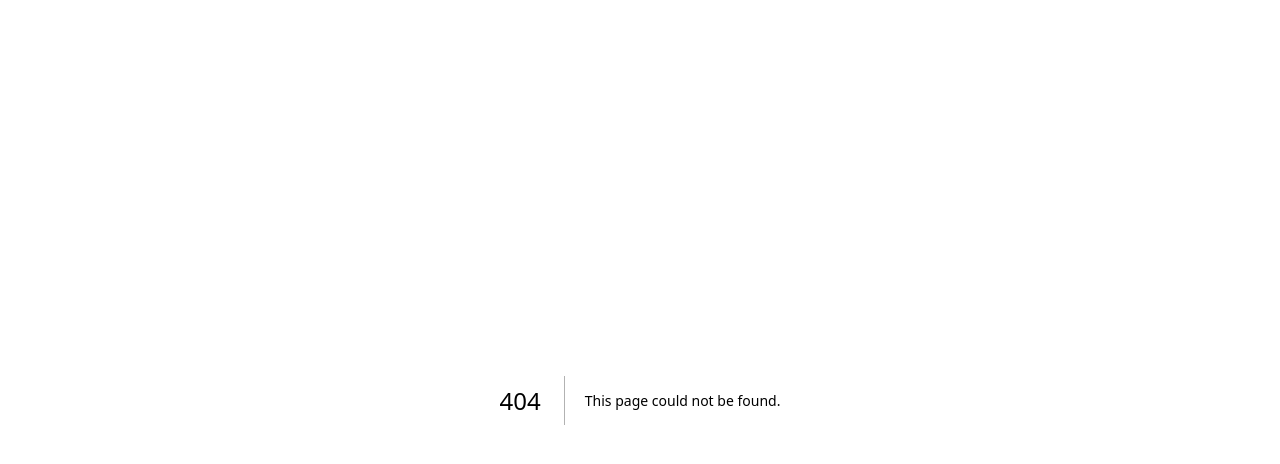
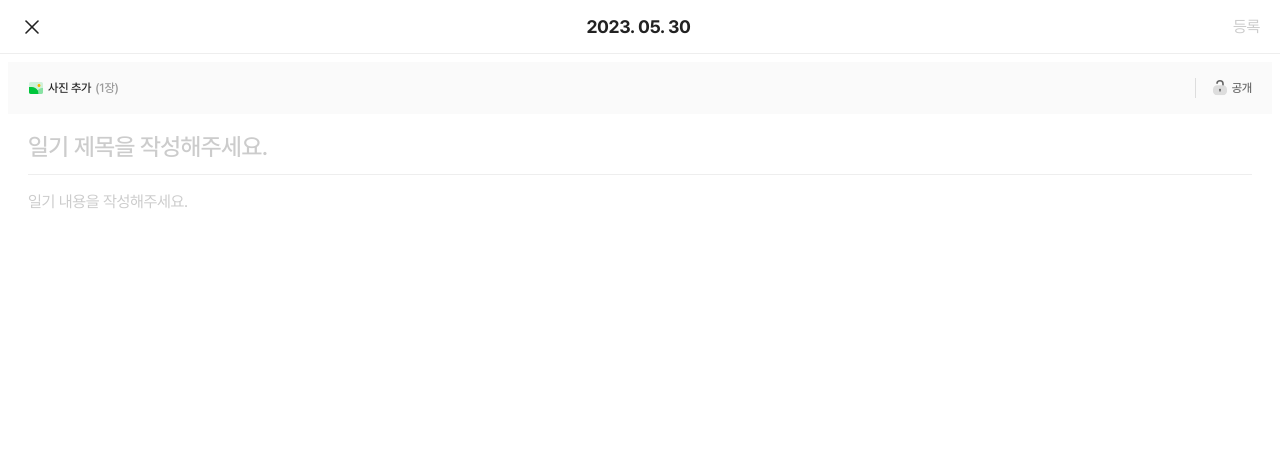
Before and after one commit to a-daily-diary/ADD.FE, a Next.js app: page /diary in a window 1280 px wide. Before the commit this address had no page. Shown: the top 464 px of the page. Built offline with nearby package versions, Linux system fonts and the light colour scheme; what emotion-reset would draw is missing.

Commit message:
✨ #102 - 일기작성 페이지 구현

```diff
--- /dev/null
+++ b/src/pages/diary/index.tsx
@@ -0,0 +1,268 @@
+import styled from '@emotion/styled';
+import { useRouter } from 'next/router';
+import { useState } from 'react';
+import { useForm } from 'react-hook-form';
+import type { NextPageWithLayout } from 'pages/_app';
+import type { FormEventHandler, ReactElement, ChangeEventHandler } from 'react';
+import type { SubmitHandler } from 'react-hook-form';
+import type { DiaryForm } from 'types/Diary';
+import DeleteIcon from 'assets/icons/delete.svg';
+import LockIcon from 'assets/icons/lock.svg';
+import PhotoActiveIcon from 'assets/icons/photo_active.svg';
+import PhotoInactiveIcon from 'assets/icons/photo_inactive.svg';
+import UnLockIcon from 'assets/icons/unlock.svg';
+import ResponsiveImage from 'components/common/ResponsiveImage';
+import Seo from 'components/common/Seo';
+import {
+  Layout,
+  Header,
+  HeaderLeft,
+  HeaderRight,
+  HeaderTitle,
+} from 'components/layouts';
+import { ScreenReaderOnly } from 'styles';
+import { dateFormat, textareaAutosize } from 'utils';
+
+const WriteDiary: NextPageWithLayout = () => {
+  const today = dateFormat(new Date().toISOString()) as string;
+  const [previewImage, setPreviewImage] = useState<string>('');
+  const router = useRouter();
+  const {
+    register,
+    handleSubmit,
+    watch,
+    setValue,
+    formState: { isValid },
+  } = useForm<DiaryForm>({
+    mode: 'onChange',
+    defaultValues: { isPublic: true },
+  });
+  const { isPublic: watchIsPublic, title: watchTitle } = watch();
+  const isPhotoActive = previewImage.length > 0;
+
+  const onSubmit: SubmitHandler<DiaryForm> = (data) => {
+    console.log(data);
+  };
+
+  const handleTextarea: FormEventHandler<HTMLTextAreaElement> = (e) => {
+    const element = e.target as HTMLTextAreaElement;
+    textareaAutosize(element);
+  };
+
+  const handleOnChangeImageFile: ChangeEventHandler<HTMLInputElement> = (e) => {
+    const { files } = e.target;
+    if (files !== null) {
+      const imageUrl = URL.createObjectURL(files[0]);
+      setPreviewImage(imageUrl);
+    }
+  };
+
+  const handleCancelImage = () => {
+    setPreviewImage('');
+    setValue('imgUrl', undefined);
+  };
+
+  return (
+    <Section>
+      <Title>일기 작성</Title>
+      <form onSubmit={handleSubmit(onSubmit)}>
+        <Header>
+          <HeaderLeft
+            type="닫기"
+            onClick={() => {
+              router.back();
+            }}
+          />
+          <HeaderTitle title={today} fontWeight={700} />
+          <HeaderRight type="등록" disabled={!isValid} />
+        </Header>
+        <FormHeader>
+          {/* TODO: 일기 템플릿 추가 */}
+          <ImageFileLabel
+            htmlFor="selectImageFile"
+            isPhotoActive={!isPhotoActive}
+          >
+            {isPhotoActive ? <PhotoInactiveIcon /> : <PhotoActiveIcon />}
+            사진 추가
+            <PhotoText isPhotoActive={!isPhotoActive}>(1장)</PhotoText>
+          </ImageFileLabel>
+          <ImageFileInput
+            type="file"
+            id="selectImageFile"
+            accept="image/*"
+            {...register('imgUrl', {
+              onChange: handleOnChangeImageFile,
+            })}
+          />
+          <PublicLabel htmlFor="isPublic" isPublic={watchIsPublic}>
+            {watchIsPublic ? (
+              <>
+                <UnLockIcon />
+                공개
+              </>
+            ) : (
+              <>
+                <LockIcon />
+                비공개
+              </>
+            )}
+          </PublicLabel>
+          <PublicCheckbox
+            id="isPublic"
+            type="checkbox"
+            {...register('isPublic')}
+          />
+        </FormHeader>
+        <ContentContainer>
+          <TitleTextarea
+            id="title"
+            placeholder="일기 제목을 작성해주세요."
+            rows={1}
+            {...register('title', {
+              required: true,
+              onChange: handleTextarea,
+            })}
+          />
+          {isPhotoActive && (
+            <PreviewImageContainer>
+              <ResponsiveImage
+                src={previewImage}
+                alt={watchTitle}
+                width={100}
+                height={100}
+                aspectRatio={'auto'}
+              />
+              <CancelImageButton
+                type="button"
+                aria-label="사진 선택 취소"
+                onClick={handleCancelImage}
+              >
+                <DeleteIcon />
+              </CancelImageButton>
+            </PreviewImageContainer>
+          )}
+          <ContentTextarea
+            id="content"
+            placeholder="일기 내용을 작성해주세요."
+            rows={1}
+            {...register('content', {
+              required: true,
+              onChange: handleTextarea,
+            })}
+          />
+        </ContentContainer>
+      </form>
+    </Section>
+  );
+};
+
+WriteDiary.getLayout = function getLayout(page: ReactElement) {
+  return (
+    <Layout>
+      <Seo title="일기 작성 | a daily diary" />
+      {page}
+    </Layout>
+  );
+};
+
+export default WriteDiary;
+
+const Section = styled.section`
+  margin-top: 54px;
+  min-height: 100vh;
+`;
+
+const Title = styled.h1`
+  ${ScreenReaderOnly}
+`;
+
+const FormHeader = styled.div`
+  display: flex;
+  align-items: center;
+  justify-content: space-between;
+  padding: 16px 20px;
+  background-color: ${({ theme }) => theme.colors.bg_01};
+  ${({ theme }) => theme.fonts.caption_01}
+`;
+
+const ImageFileLabel = styled.label<{ isPhotoActive: boolean }>`
+  display: flex;
+  align-items: center;
+  justify-content: center;
+  gap: 4px;
+  color: ${({ theme, isPhotoActive }) =>
+    isPhotoActive ? theme.colors.gray_00 : theme.colors.gray_04};
+  cursor: pointer;
+`;
+
+const PhotoText = styled.span<{ isPhotoActive: boolean }>`
+  color: ${({ theme, isPhotoActive }) =>
+    isPhotoActive ? theme.colors.gray_02 : theme.colors.gray_04};
+`;
+
+const ImageFileInput = styled.input`
+  ${ScreenReaderOnly}
+`;
+
+const PublicLabel = styled.label<{ isPublic: boolean }>`
+  display: flex;
+  align-items: center;
+  gap: 4px;
+  color: ${({ theme, isPublic }) =>
+    isPublic ? theme.colors.gray_01 : theme.colors.error};
+  cursor: pointer;
+
+  &::before {
+    content: '';
+    display: block;
+    width: 1px;
+    height: 20px;
+    margin-right: 12px;
+    background-color: ${({ theme }) => theme.colors.gray_05};
+  }
+`;
+
+const PublicCheckbox = styled.input`
+  ${ScreenReaderOnly}
+`;
+
+const ContentContainer = styled.div`
+  display: flex;
+  flex-direction: column;
+  padding: 16px 20px;
+`;
+
+const TitleTextarea = styled.textarea`
+  padding-bottom: 10px;
+  border-bottom: 1px solid ${({ theme }) => theme.colors.gray_06};
+  ${({ theme }) => theme.fonts.headline_01}
+  font-weight: 500;
+
+  &::placeholder {
+    color: ${({ theme }) => theme.colors.gray_04};
+  }
+`;
+
+const PreviewImageContainer = styled.div`
+  position: relative;
+  margin-top: 16px;
+`;
+
+const CancelImageButton = styled.button`
+  position: absolute;
+  top: 0;
+  right: 0;
+  padding: 10px;
+`;
+
+const ContentTextarea = styled.textarea`
+  margin-top: 16px;
+  ${({ theme }) => theme.fonts.body_04}
+
+  &::placeholder {
+    color: ${({ theme }) => theme.colors.gray_04};
+  }
+`;
+function useRef<T>(arg0: never[]) {
+  throw new Error('Function not implemented.');
+}
```
